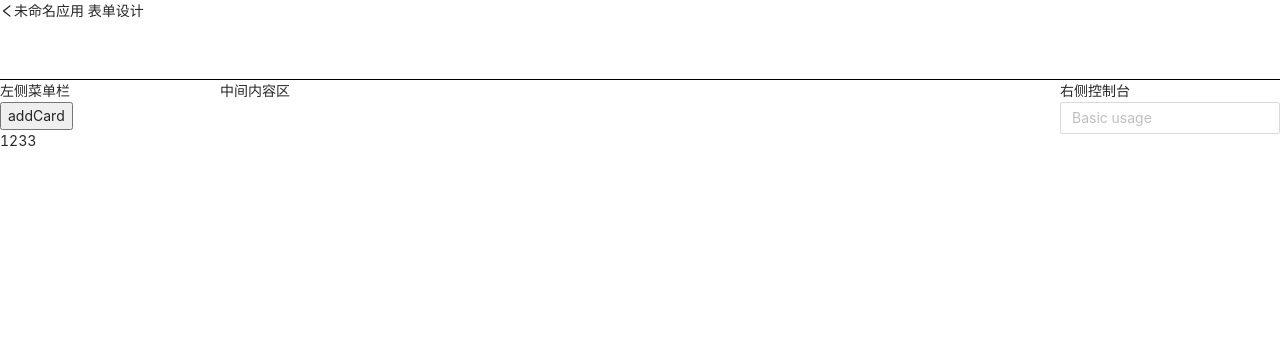
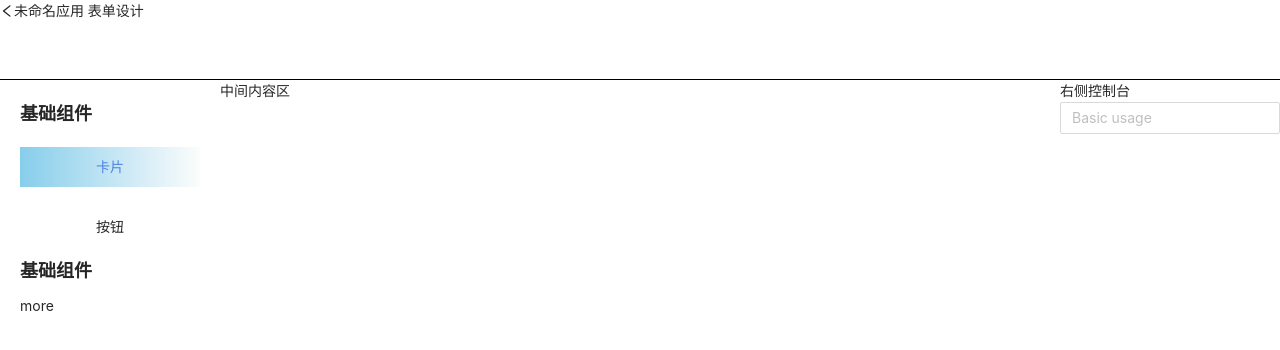
Before and after one commit to ArcherLCY/mbtt-visual-editor, a JavaScript app: page / in a window 1280 px wide. Shown: the top 350 px of the page. Built offline with nearby package versions, Linux system fonts and the light colour scheme; the HTML template or start-up script is replaced by a standard one.

Commit message:
样式修改

```diff
--- a/package.json
+++ b/package.json
@@ -9,7 +9,7 @@
     "@testing-library/react": "^13.4.0",
     "@testing-library/user-event": "^13.5.0",
     "antd": "^4.23.3",
-    "node-sass": "^4.14.1",
+    "node-sass": "^6.0.1",
     "react": "^18.2.0",
     "react-dom": "^18.2.0",
     "react-redux": "^8.0.4",
--- a/src/pages/home/menus/index.js
+++ b/src/pages/home/menus/index.js
@@ -7,9 +7,15 @@ function Menu() {
     const dispatch = useDispatch()
     return (
         <div className="Menu">
-            左侧菜单栏 <br />
-            <button onClick={() => dispatch(increment('card'))}>addCard</button>
-            <div style={{height:'10000px'}}>1233</div>
+            <h2>基础组件</h2>
+            <div className='Menu-list'>
+                <button onClick={() => dispatch(increment('card'))}>卡片</button>
+                <button onClick={() => dispatch(increment('button'))}>按钮</button>
+            </div>
+            <h2>基础组件</h2>
+            <div style={{height:'10000px'}}>
+                more
+            </div>
         </div>
     );
 }
--- a/src/pages/home/menus/menuStyle.css
+++ b/src/pages/home/menus/menuStyle.css
@@ -3,4 +3,34 @@
     height: 100%;
     background: #fff;
     overflow-y: scroll;
+    display: flex;
+    flex-direction: column;
+    padding: 20px;
 }
+
+.Menu h2{
+    font-size: 18px;
+    font-weight: bold;
+}
+
+.Menu .Menu-list {
+    display: flex;
+    flex-direction: column;
+}
+
+.Menu .Menu-list button {
+    height: 40px;
+    border: none;
+    cursor: pointer;
+    background-color: #fff;
+    margin: 10px 0;
+}
+
+.Menu .Menu-list button:first-child{
+    background: linear-gradient(90deg, skyblue, #fcfcfc);
+    color: rgb(79, 131, 228);
+}
+
+.Menu .Menu-list button:hover {
+    color: skyblue;
+}
```
Also changed, not shown: 1 other file (tests, documents, lock files or other folders).
